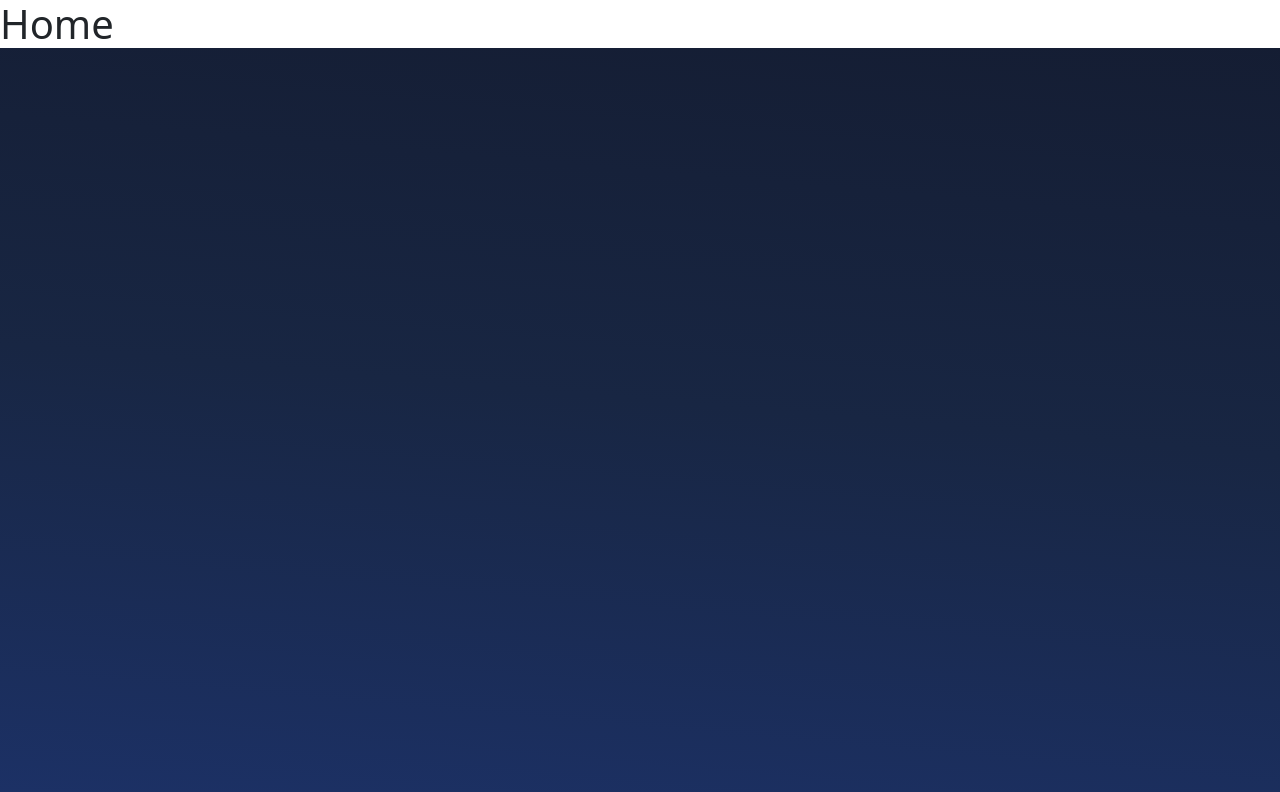
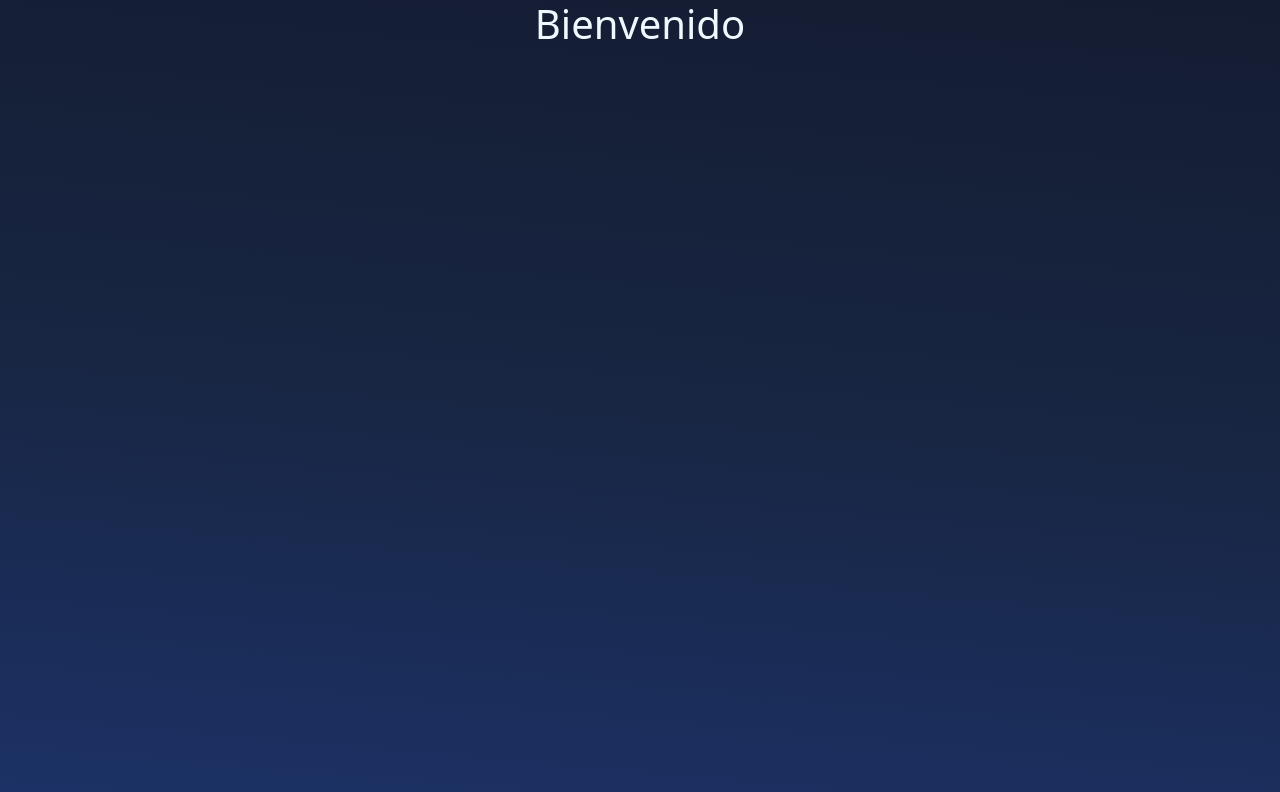
Before and after one commit to JechuCastillo/heraclesGim, a React (Vite) app in the folder Frontend-heracles/: page /home in a window 1280 px wide. Shown: the top 792 px of the page. Built offline with nearby package versions, Linux system fonts and the light colour scheme.

Commit message:
Mejorando bienvenida al usuario

```diff
--- a/Frontend-heracles/src/App.jsx
+++ b/Frontend-heracles/src/App.jsx
@@ -7,12 +7,11 @@ import Registro from "./pages/Registro";
 function App() {
   return (
     <Routes>
-      <Route element={<LayoutLogin></LayoutLogin>}>
-        <Route index path="/" element={<Login></Login>}></Route>
-        <Route index path="/register" element={<Registro></Registro>}></Route>
+      <Route path="/" element={<LayoutLogin></LayoutLogin>}>
+        <Route index element={<Login></Login>}></Route>
+        <Route path="/register" element={<Registro></Registro>}></Route>
       </Route>
-      <Route path="/home" element={<Home></Home>}>
-      </Route>
+      <Route path="/home" element={<Home></Home>}></Route>
     </Routes>
   );
 }
--- a/Frontend-heracles/src/components/styles/LayoutLogin.module.css
+++ b/Frontend-heracles/src/components/styles/LayoutLogin.module.css
@@ -5,12 +5,6 @@
   flex-direction: column;
   align-items: center;
   justify-content: center;
-    background: linear-gradient(
-    185deg,
-    rgba(20, 28, 49, 1) 0%,
-    rgba(24, 38, 67, 1) 50%,
-    rgba(28, 49, 102, 1) 100%
-  );
 }
 
 /* Caja del login */
--- a/Frontend-heracles/src/index.css
+++ b/Frontend-heracles/src/index.css
@@ -5,12 +5,7 @@
 
   color-scheme: light dark;
   color: rgba(255, 255, 255, 0.87);
-  background: linear-gradient(
-    185deg,
-    rgba(20, 28, 49, 1) 0%,
-    rgba(24, 38, 67, 1) 50%,
-    rgba(28, 49, 102, 1) 100%
-  );
+
 
   width: 100vw;
   height: 100vh;
@@ -24,7 +19,22 @@ p{
     color: white;
 }
 
-.home-admin{
-  background-color: transparent;
-  background: transparent;
+
+body{
+   background: linear-gradient(
+    185deg,
+    rgba(20, 28, 49, 1) 0%,
+    rgba(24, 38, 67, 1) 50%,
+    rgba(28, 49, 102, 1) 100%
+  );
 }
+
+
+/*CSS para paginde de HOME*/
+.home{
+    display: flex;
+    flex-direction: column;
+    justify-content: center;
+    align-items: center;
+    color: aliceblue;
+}
--- a/Frontend-heracles/src/pages/Home.jsx
+++ b/Frontend-heracles/src/pages/Home.jsx
@@ -1,10 +1,17 @@
+import { useEffect } from "react";
+import { useAuthStore } from "../stores/authStore";
 
 function Home() {
-    return (
-        <div className="home-admin">
-            <h1 className="home-admin">Home</h1>
-        </div>
-    );
+const user = useAuthStore((state) => state.user);
+    useEffect(() => {
+      console.log(user);
+    })
+  /*Aqui se recibira a la persona y se le dara la bienvenida por su nombre*/
+  return (
+    <div className="home">
+      <h1>Bienvenido {user?.nombre}</h1>
+    </div>
+  );
 }
 
-export default Home
+export default Home;
--- a/Frontend-heracles/src/stores/authStore.js
+++ b/Frontend-heracles/src/stores/authStore.js
@@ -18,9 +18,9 @@ export const useAuthStore = create(
           });
           const data = await response.json();
           if (data.success) {
-            set({ user: data.user });
-            return data;
+            set({ user: data.data.user });
           }
+          return data;
         } catch (error) {
           console.log(error);
         }
```
Also changed, not shown: 1 other file (tests, documents, lock files or other folders).
